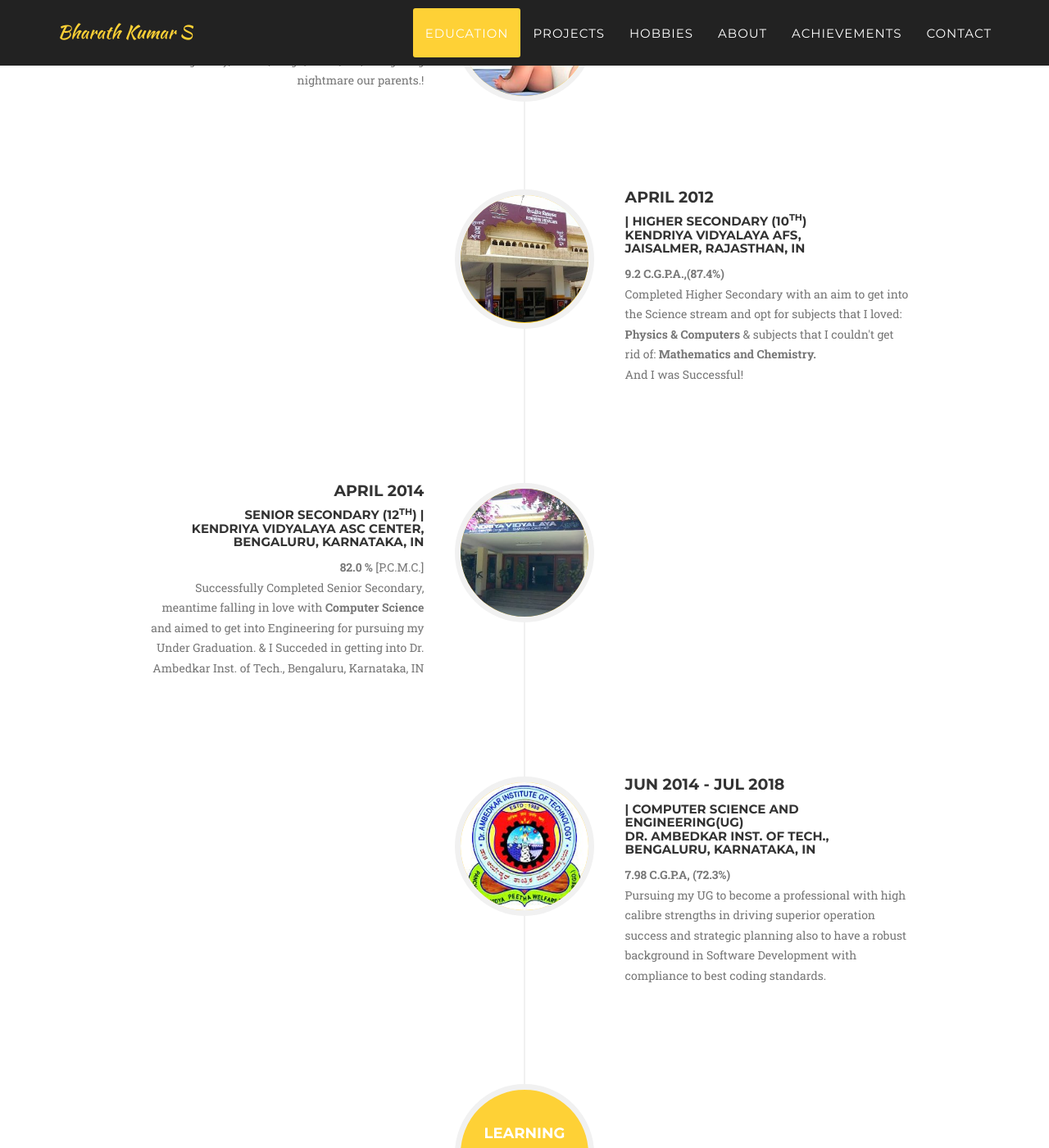
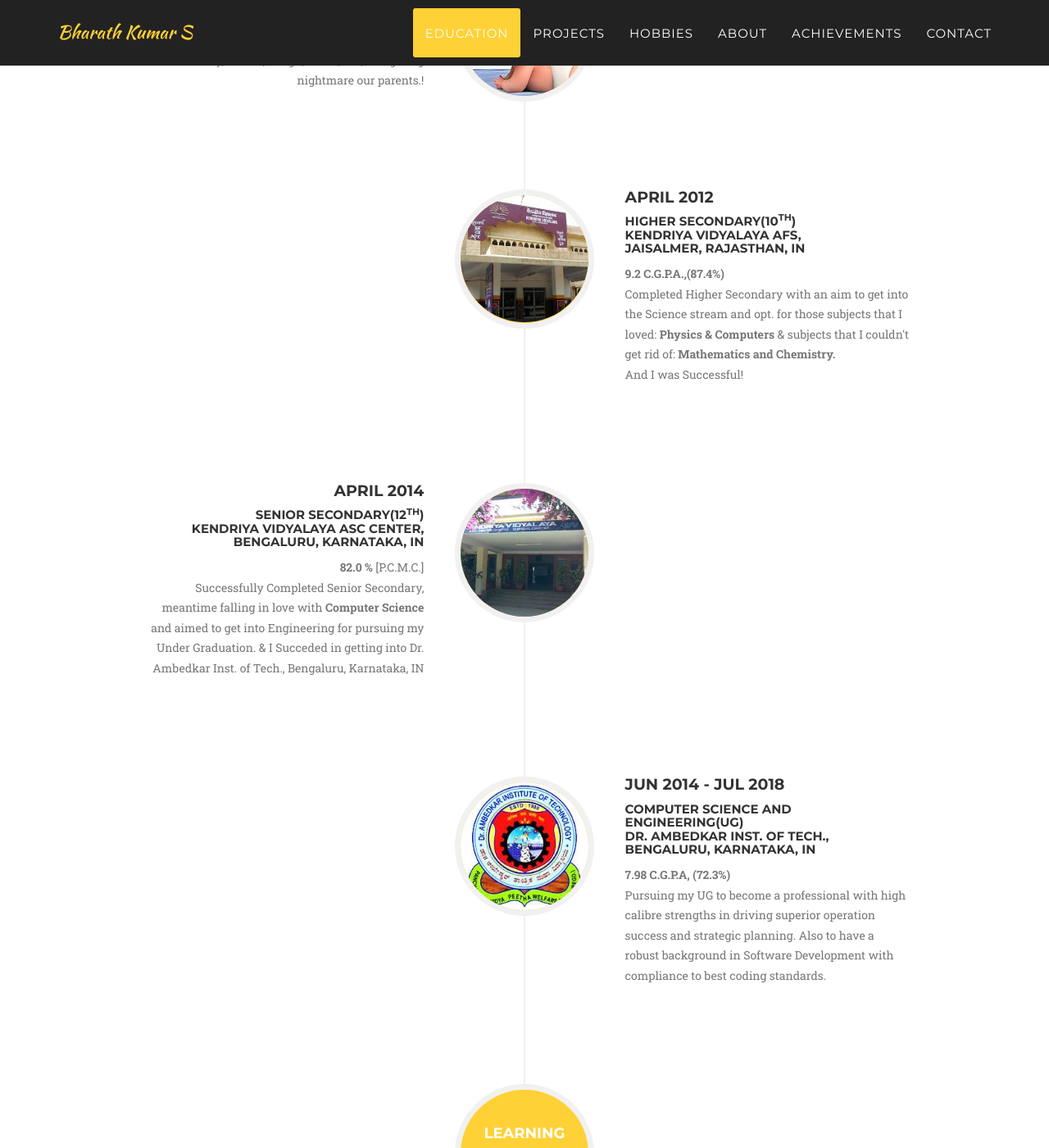
Before and after one commit to BharathKSunil/BharathKSunil.github.io, a Jekyll site: the page built from index.html, in a window 1280 px wide and 1400 px high, scrolled down 1111 px. Shown: the whole window at 82% size. Built offline with Jekyll 4.4.1, drawn with Linux system fonts in a browser that asks for light colours; some web fonts are replaced; some of the changed text lies outside the part shown.

Commit message:
UI Beautifications

```diff
--- a/_includes/about.html
+++ b/_includes/about.html
@@ -22,7 +22,7 @@
 								</a>
 							</li>
 							{% endfor %}
-						</ul>
+						</ul><br />
 						<p class="large text-muted" style="text-align: justify;">{{ member.description }}</p>
 					</div>
 				{% endfor %}
--- a/_includes/achievements.html
+++ b/_includes/achievements.html
@@ -20,7 +20,7 @@
                                     <h4 class="subheading">Elected as Scouts Commander</h4>
                                 </div>
                                 <div class="timeline-body">
-                                    <p class="text-muted"> I Honored to be the Scouts &amp; Guides Commander for Kendriya Vidyalaya AFS Jaisalmer based on my contributions &amp; Leadership qualities.</p>
+                                    <p class="text-muted"> I was Honored to be the Scouts &amp; Guides Commander for Kendriya Vidyalaya AFS Jaisalmer based on my contributions &amp; Leadership qualities.</p>
                                 </div>
                             </div>
                         </li>
--- a/_includes/education.html
+++ b/_includes/education.html
@@ -20,7 +20,7 @@
                                     <h5 class="subheading">My First Cry</h5>
                                 </div>
                                 <div class="timeline-body">
-                                    <p class="text-muted">I believe that we all start to learn and educate ourselves as soon as we came out to this world, learning to cry, breath, laugh, smile, eat, and giving nightmare our parents.!</p>
+                                    <p class="text-muted">I believe we all start to learn and educate ourselves as soon as we came out to this world. Like, Learning to Cry, Breath, Laugh, Smile, Eat, and giving nightmare our parents.!</p>
                                 </div>
                             </div>
                         </li>
@@ -31,11 +31,11 @@
                             <div class="timeline-panel">
                                 <div class="timeline-heading">
                                     <h4>APRIL 2012</h4>
-                                    <h5 class="subheading">| Higher Secondary (10<sup>th</sup>)<br/> Kendriya Vidyalaya AFS,<br/> Jaisalmer, Rajasthan, IN</h5>
+                                    <h5 class="subheading">Higher Secondary(10<sup>th</sup>)<br/> Kendriya Vidyalaya AFS,<br/> Jaisalmer, Rajasthan, IN</h5>
                                 </div>
                                 <div class="timeline-body">
                                     <p class="text-muted"><b>9.2 C.G.P.A.,(87.4%)</b><br/>
-														Completed Higher Secondary with an aim to get into the Science stream and opt for subjects that I loved: <b>Physics &amp; Computers</b> &amp; subjects that I couldn't get rid of: <b>Mathematics and Chemistry.</b><br/>And I was Successful!</p>
+														Completed Higher Secondary with an aim to get into the Science stream and opt. for those subjects that I loved: <b>Physics &amp; Computers</b> &amp; subjects that I couldn't get rid of: <b>Mathematics and Chemistry.</b><br/>And I was Successful!</p>
                                 </div>
                             </div>
                         </li>
@@ -46,7 +46,7 @@
                             <div class="timeline-panel">
                                 <div class="timeline-heading">
                                     <h4>APRIL 2014</h4>
-                                    <h5 class="subheading">Senior Secondary (12<sup>th</sup>) |<br/>Kendriya Vidyalaya ASC Center,<br/> Bengaluru, Karnataka, IN</h5>
+                                    <h5 class="subheading">Senior Secondary(12<sup>th</sup>)<br/>Kendriya Vidyalaya ASC Center,<br/> Bengaluru, Karnataka, IN</h5>
                                 </div>
                                 <div class="timeline-body">
                                     <p class="text-muted"><b>82.0 %</b> [P.C.M.C.]<br/>
@@ -61,11 +61,11 @@
                             <div class="timeline-panel">
                                 <div class="timeline-heading">
                                     <h4>JUN 2014 - JUL 2018</h4>
-                                    <h5 class="subheading">| Computer Science and Engineering(UG)<br/>Dr. Ambedkar Inst. of Tech.,<br/>Bengaluru, Karnataka, IN</h5>
+                                    <h5 class="subheading">Computer Science and Engineering(UG)<br/>Dr. Ambedkar Inst. of Tech.,<br/>Bengaluru, Karnataka, IN</h5>
                                 </div>
                                 <div class="timeline-body">
                                     <p class="text-muted"><b>7.98 C.G.P.A, (72.3%)</b><br/>
-														Pursuing my UG to become a professional with high calibre strengths in driving superior operation success and strategic planning also to have a robust background in Software Development with compliance to best coding standards.</p>
+														Pursuing my UG to become a professional with high calibre strengths in driving superior operation success and strategic planning. Also to have a robust background in Software Development with compliance to best coding standards.</p>
                                 </div>
                             </div>
                         </li>
```
